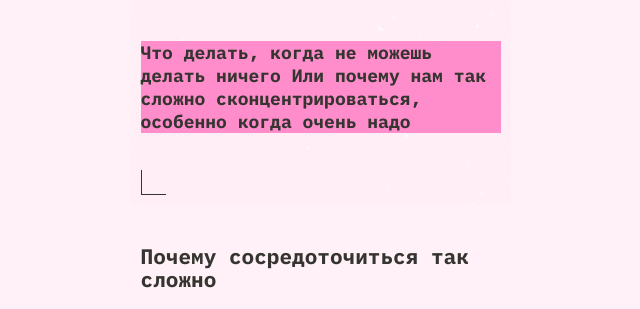
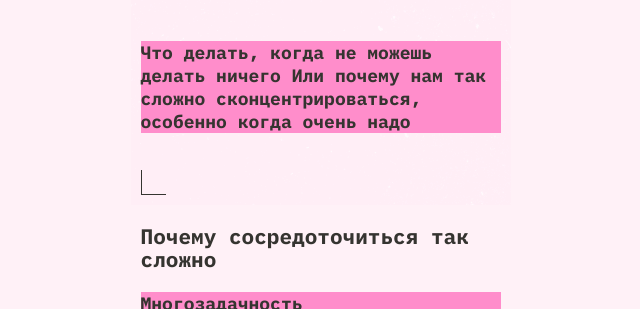
Before and after one commit to SkiFoxi/slozhno-sosredotochitsya, a plain HTML site: page index.html in a window 768 px wide. Shown: the part 463-772 px from the top of the page, without its empty margins (66-706 px from the left). Drawn offline with Linux system fonts and the light colour scheme.

Commit message:
доделал медиа

```diff
--- a/styles/variables.css
+++ b/styles/variables.css
@@ -20,3 +20,27 @@
   --section-padding-body: 40px;
   --section-subtitle-picture-margin: 10px;
 }
+
+@media (min-width: 768px) {
+  :root {
+    --section-padding-body: 20px;
+  }
+}
+
+@media (max-width: 768px) {
+  :root {
+
+  }
+  body {
+      .
+  }
+}
+
+@media (max-width: 1024px) {
+  :root {
+
+  }
+  body {
+      .
+  }
+}
```
